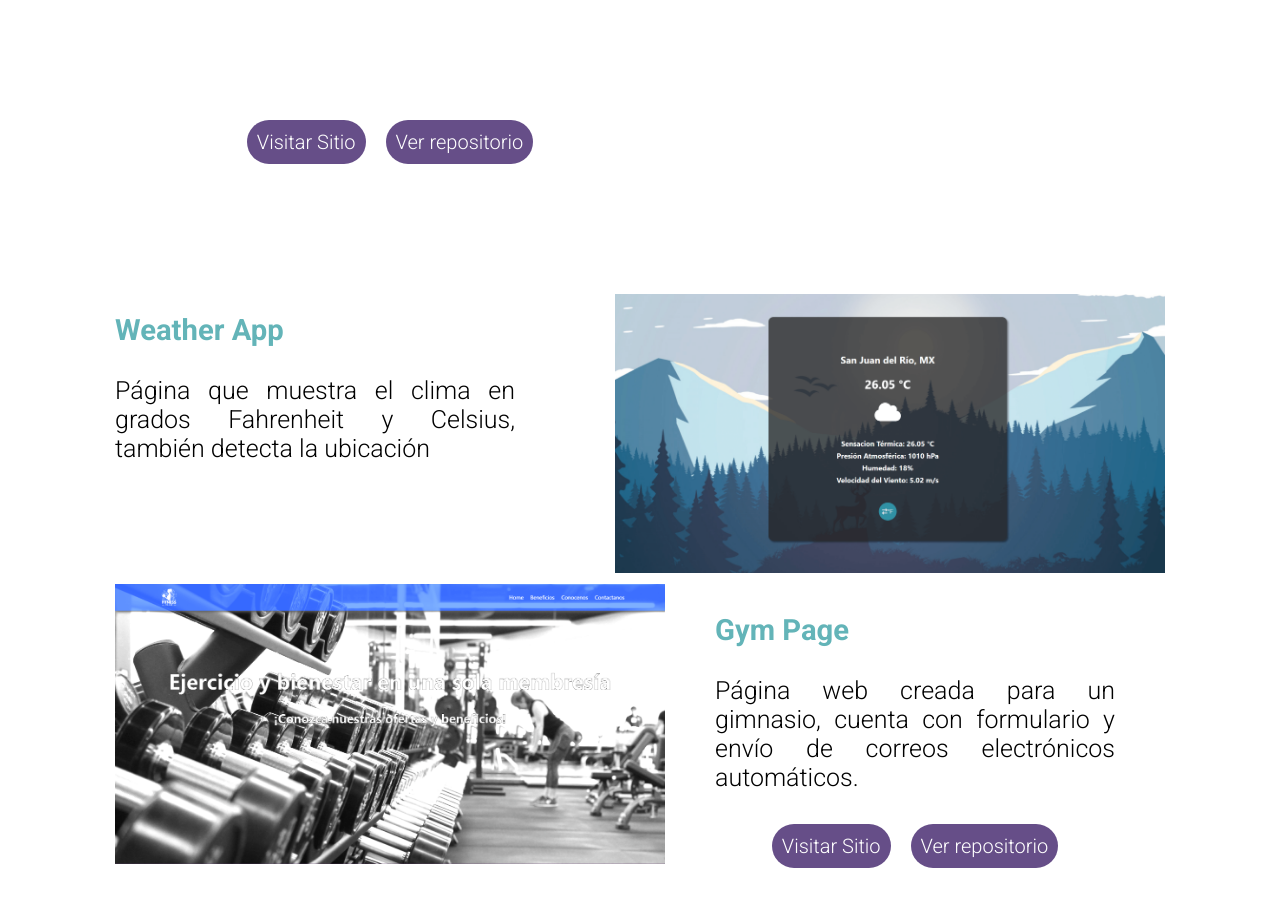
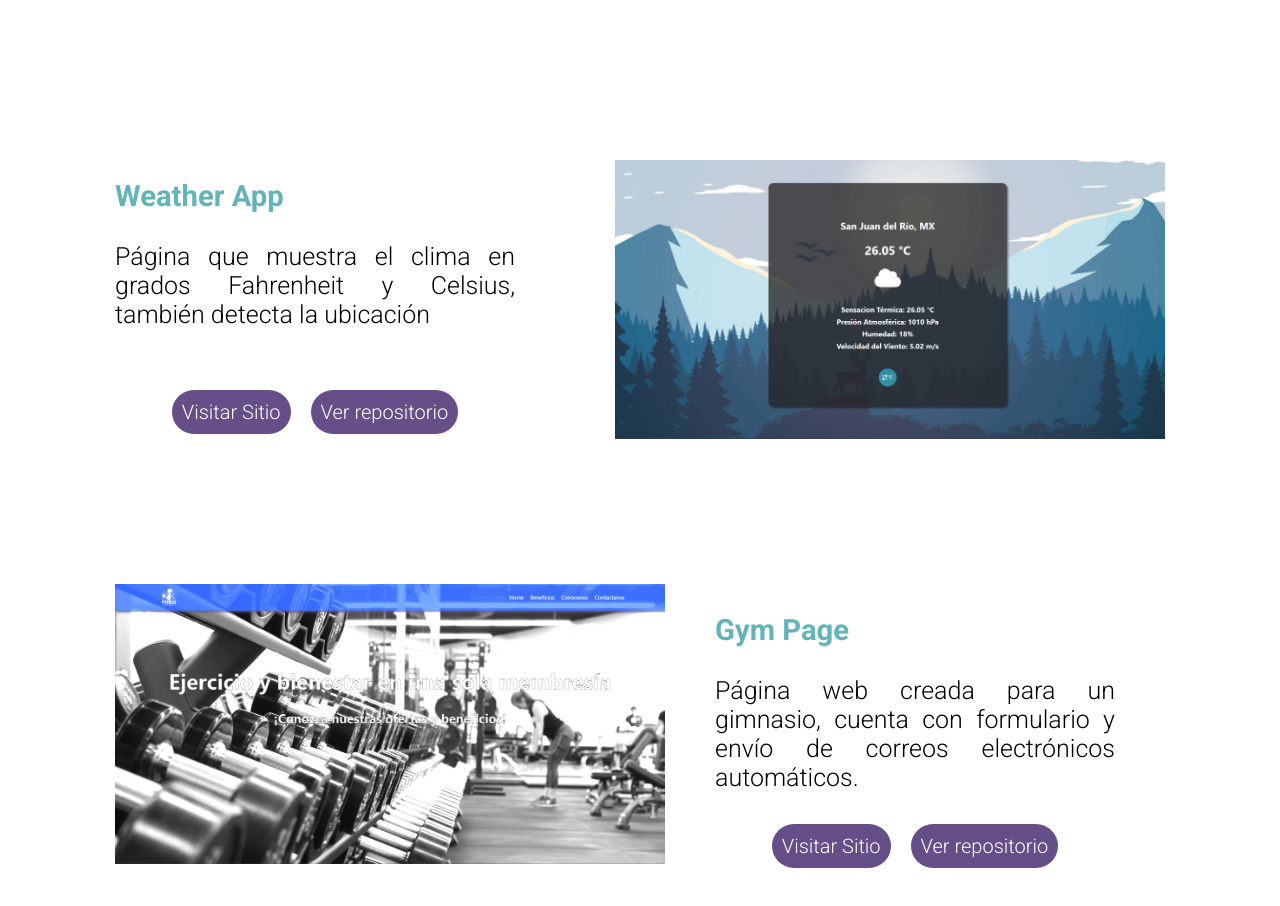
Before and after one commit to RobertoFlores132/portafolio, a React (Create React App) app: page / in a window 1280 px wide. Shown: the part 3360-4266 px from the top of the page. Built offline with nearby package versions, Linux system fonts and the light colour scheme.

Commit message:
Fixed some issues

```diff
--- a/src/App.css
+++ b/src/App.css
@@ -942,7 +942,7 @@ input{
   }
 
   .proyect-button2{
-    margin: 100px 500px 10px 0px;
+    margin: 100px 650px 10px 0px;
     padding-bottom: 0px;
     height: auto;
   }
--- a/src/components/Projects.js
+++ b/src/components/Projects.js
@@ -27,7 +27,10 @@ const Projects = () => {
             </div>
 
             <div className='descriptioncontainer2'>
-
+            <div className='proyect-button2'>
+            <a className='button1' href='https://wonderful-haibt-5416e9.netlify.app/' target="_blank" rel="noopener noreferrer" >Visitar Sitio</a>
+            <a className='button1' href='https://github.com/RobertoFlores132/WeatherApp' target="_blank" rel="noopener noreferrer" >Ver repositorio</a>
+            </div>
             <div className='proyect-description2'>
                 <h3>Weather App</h3>
                 <p>Página que muestra el clima en grados Fahrenheit y Celsius, también detecta la ubicación
@@ -36,12 +39,8 @@ const Projects = () => {
             <div className='proyect-image2'>
                 <img className='Proyect2' src={Project2} alt="Weather App" />
             </div>
-            <div className='proyect-button2'>
-            <a className='button1' href='https://wonderful-haibt-5416e9.netlify.app/' target="_blank" rel="noopener noreferrer" >Visitar Sitio</a>
-            <a className='button1' href='https://github.com/RobertoFlores132/WeatherApp' target="_blank" rel="noopener noreferrer" >Ver repositorio</a>
+
             </div>
-            </div>
-
             <div className='descriptioncontainer'>
             <div className='proyect-image1'>
                 <img className='Proyect1' src={Project3} alt="Gym app" />
```
